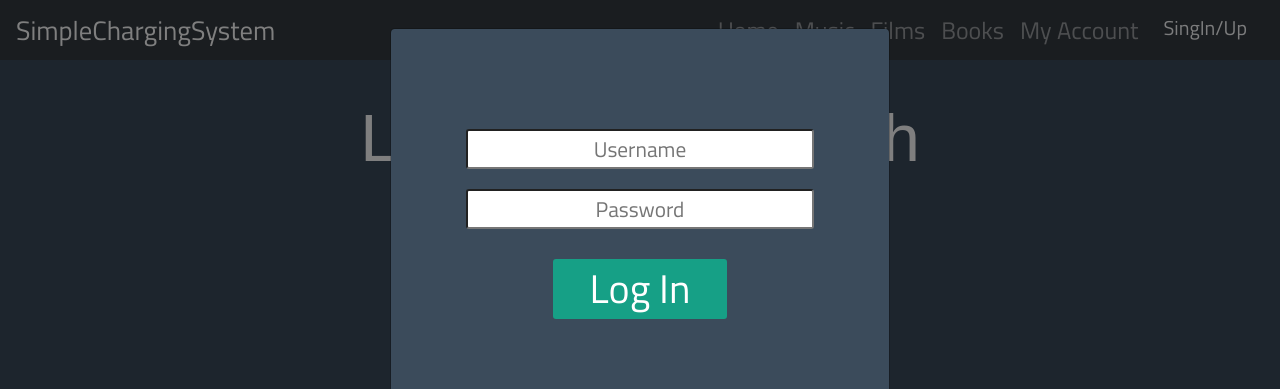
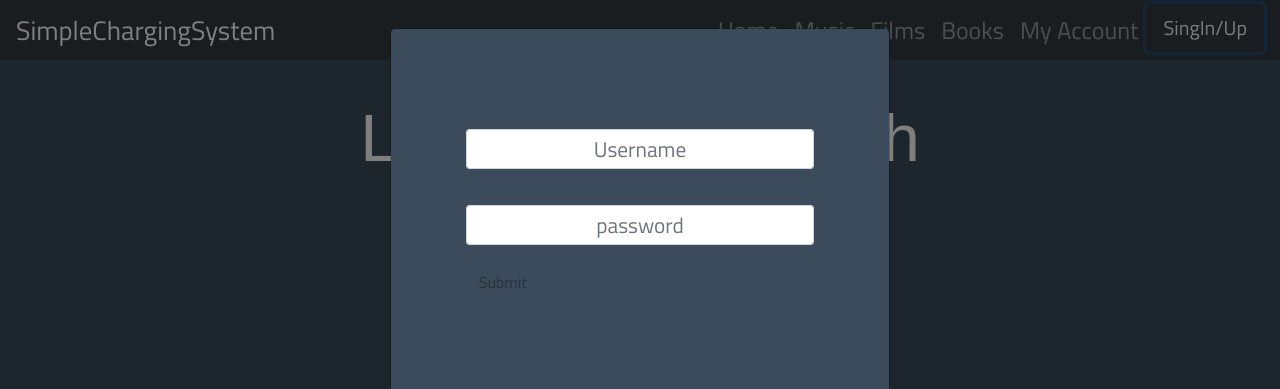
Before and after one commit to ncdevschool2019-1/GordeenkovAlexey, an Angular app in the folder frontend/: page / in a window 1280 px wide. Both pictures are taken after a click on the button "SingIn/Up". Shown: the top 389 px of the page. Built offline with nearby package versions, Linux system fonts and the light colour scheme; what ng4-loading-spinner would draw is missing.

Commit message:
LoginForm

```diff
--- a/frontend/src/app/modules/header/components/sing-in-up-pop-up/sing-in-up-pop-up.component.html
+++ b/frontend/src/app/modules/header/components/sing-in-up-pop-up/sing-in-up-pop-up.component.html
@@ -2,13 +2,37 @@
   <div class="modal-dialog">
     <!-- Modal content-->
     <div class="modal-content">
+
+
       <div class="logInForm">
-        <form method="post" action="#">
-          <input type="text" required name="login" placeholder="Username" id="login">
-          <input type="password" required name="password" placeholder="Password" id="password">
-          <input type="submit" name="LogIn" id="loginSubmitButton" value="Log In">
+        <form [formGroup]="logInForm" novalidate (ngSubmit)="loginSubmit()">
+
+          <div class="form-group">
+            <input class="form-control" formControlName="userName" placeholder="Username" type="text">
+            <div class="alert alert-danger"
+                 *ngIf="logInForm.controls['userName'].invalid && logInForm.controls['userName'].touched">
+              <p>It is necessary to fill the field</p>
+            </div>
+          </div>
+
+          <div class="form-group">
+            <input class="form-control" formControlName="password" placeholder="password" type="password">
+            <div class="alert alert-danger"
+                 *ngIf="logInForm.controls['password'].invalid &&logInForm.controls['password'].touched">
+              <p>It is necessary to fill the field</p>
+            </div>
+          </div>
+
+
+          <div class="form-group">
+            <button class="btn btn-default" [disabled]="logInForm.invalid">
+              Submit
+            </button>
+          </div>
         </form>
+
       </div>
+
       <div class="singUpForm">
         <form method="post" action="#">
           <input type="email" required placeholder="Email" name="login" id="login">
--- a/frontend/src/app/modules/header/components/sing-in-up-pop-up/sing-in-up-pop-up.component.ts
+++ b/frontend/src/app/modules/header/components/sing-in-up-pop-up/sing-in-up-pop-up.component.ts
@@ -1,4 +1,5 @@
 import {Component, OnInit} from '@angular/core';
+import {FormControl, FormGroup, Validators} from "@angular/forms";
 
 @Component({
   selector: 'app-sing-in-up-pop-up',
@@ -7,10 +8,18 @@ import {Component, OnInit} from '@angular/core';
 })
 export class SingInUpPopUpComponent implements OnInit {
 
+  logInForm: FormGroup = new FormGroup({
+    "userName": new FormControl("", Validators.required),
+    "password": new FormControl("", Validators.required),
+  });
+
   constructor() {
   }
 
   ngOnInit() {
   }
 
+  loginSubmit() {
+    console.log(this.logInForm.value);
+  }
 }
--- a/frontend/src/app/modules/header/header.module.ts
+++ b/frontend/src/app/modules/header/header.module.ts
@@ -2,7 +2,7 @@ import {NgModule} from '@angular/core';
 import {HttpClientModule} from '@angular/common/http';
 import {Ng4LoadingSpinnerModule} from 'ng4-loading-spinner';
 import {BrowserModule} from '@angular/platform-browser';
-import {FormsModule} from '@angular/forms';
+import {FormsModule, ReactiveFormsModule} from '@angular/forms';
 import {RouterModule} from '@angular/router';
 import {HeaderComponent} from "./components/header/header.component";
 import {SingInUpPopUpComponent} from "./components/sing-in-up-pop-up/sing-in-up-pop-up.component";
@@ -17,6 +17,7 @@ import {HeaderService} from "../../services/header.service";
     BrowserModule,
     RouterModule,
     FormsModule,
+    ReactiveFormsModule,
     HttpClientModule,
     Ng4LoadingSpinnerModule.forRoot(),
 
```
Also changed, not shown: frontend/src/app/app.module.ts (+2 -12 lines), 4 other files (tests, documents, lock files or other folders).
